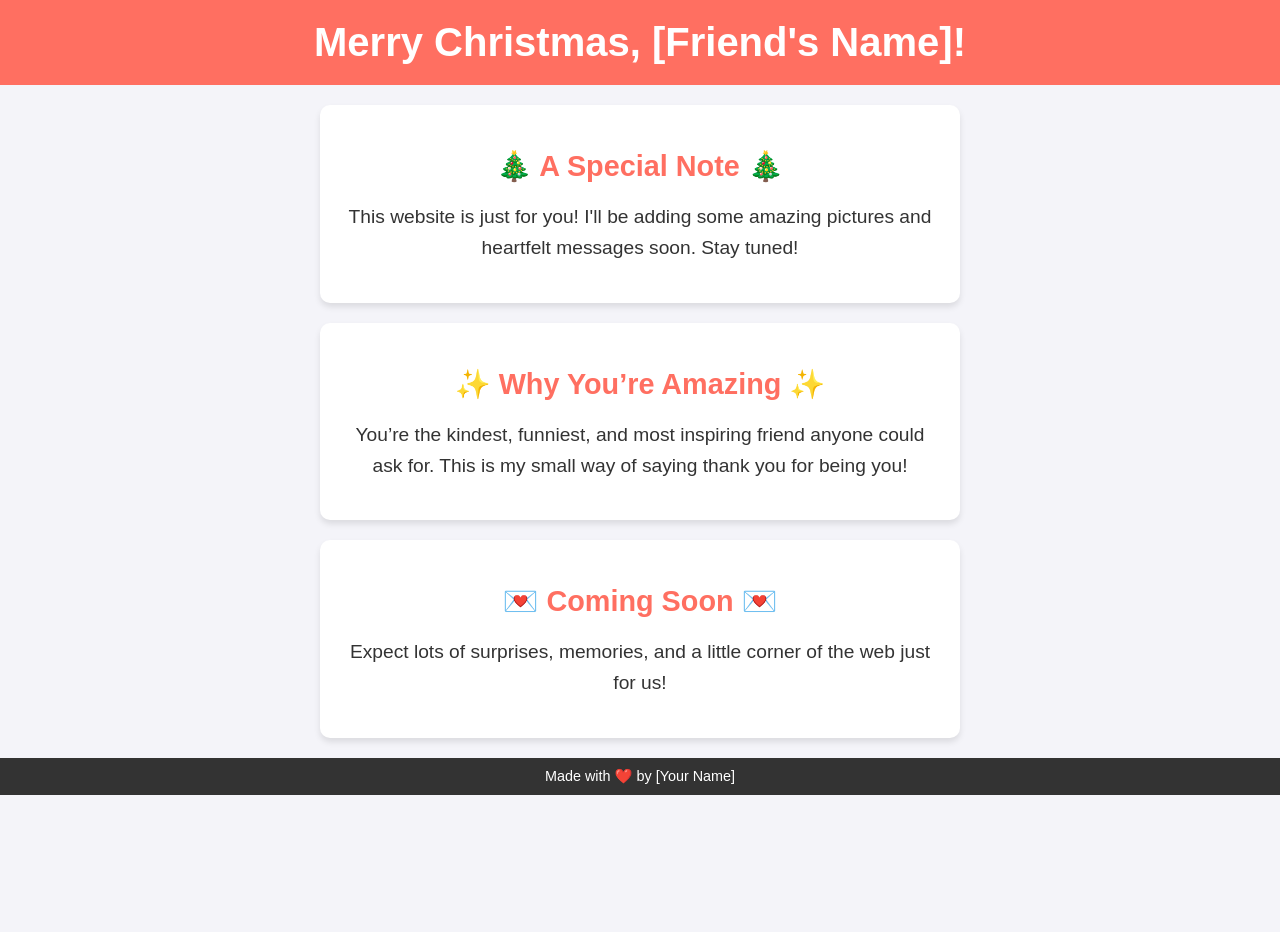
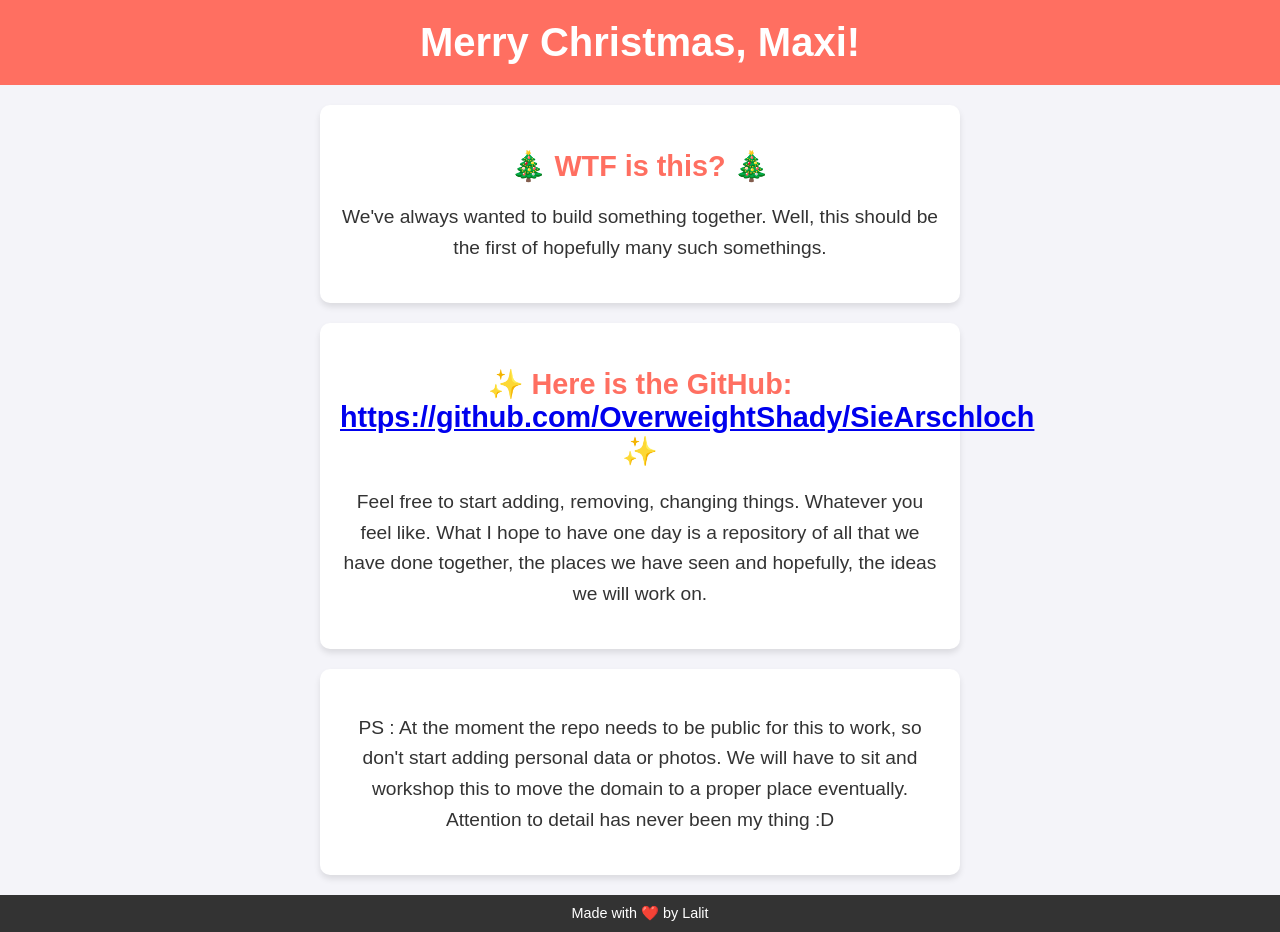
Before and after one commit to OverweightShady/SieArschloch, a plain HTML site: page index.html in a window 1280 px wide. Before the commit the page ends 800 px from the top, so only its background shows below. Drawn offline with Linux system fonts and the light colour scheme.

Commit message:
Update index.html
Changed message

```diff
--- a/index.html
+++ b/index.html
@@ -8,24 +8,24 @@
 </head>
 <body>
     <header>
-        <h1>Merry Christmas, [Friend's Name]!</h1>
+        <h1>Merry Christmas, Maxi!</h1>
     </header>
     <main>
         <section class="message">
-            <h2>🎄 A Special Note 🎄</h2>
-            <p>This website is just for you! I'll be adding some amazing pictures and heartfelt messages soon. Stay tuned!</p>
+            <h2>🎄 WTF is this? 🎄</h2>
+            <p>We've always wanted to build something together. Well, this should be the first of hopefully many such somethings.</p>
         </section>
         <section class="message">
-            <h2>✨ Why You’re Amazing ✨</h2>
-            <p>You’re the kindest, funniest, and most inspiring friend anyone could ask for. This is my small way of saying thank you for being you!</p>
+        <h2>✨ Here is the GitHub: <a href="https://github.com/OverweightShady/SieArschloch" target="_blank">https://github.com/OverweightShady/SieArschloch</a> ✨</h2>
+            <p>Feel free to start adding, removing, changing things. Whatever you feel like. What I hope to have one day is a repository of all that we have done together, the places we have seen and hopefully, the ideas we will work on.</p>
         </section>
         <section class="message">
-            <h2>💌 Coming Soon 💌</h2>
-            <p>Expect lots of surprises, memories, and a little corner of the web just for us!</p>
+            <h2></h2>
+            <p>PS : At the moment the repo needs to be public for this to work, so don't start adding personal data or photos. We will have to sit and workshop this to move the domain to a proper place eventually. Attention to detail has never been my thing :D</p>
         </section>
     </main>
     <footer>
-        <p>Made with ❤️ by [Your Name]</p>
+        <p>Made with ❤️ by Lalit</p>
     </footer>
 </body>
 </html>
```
